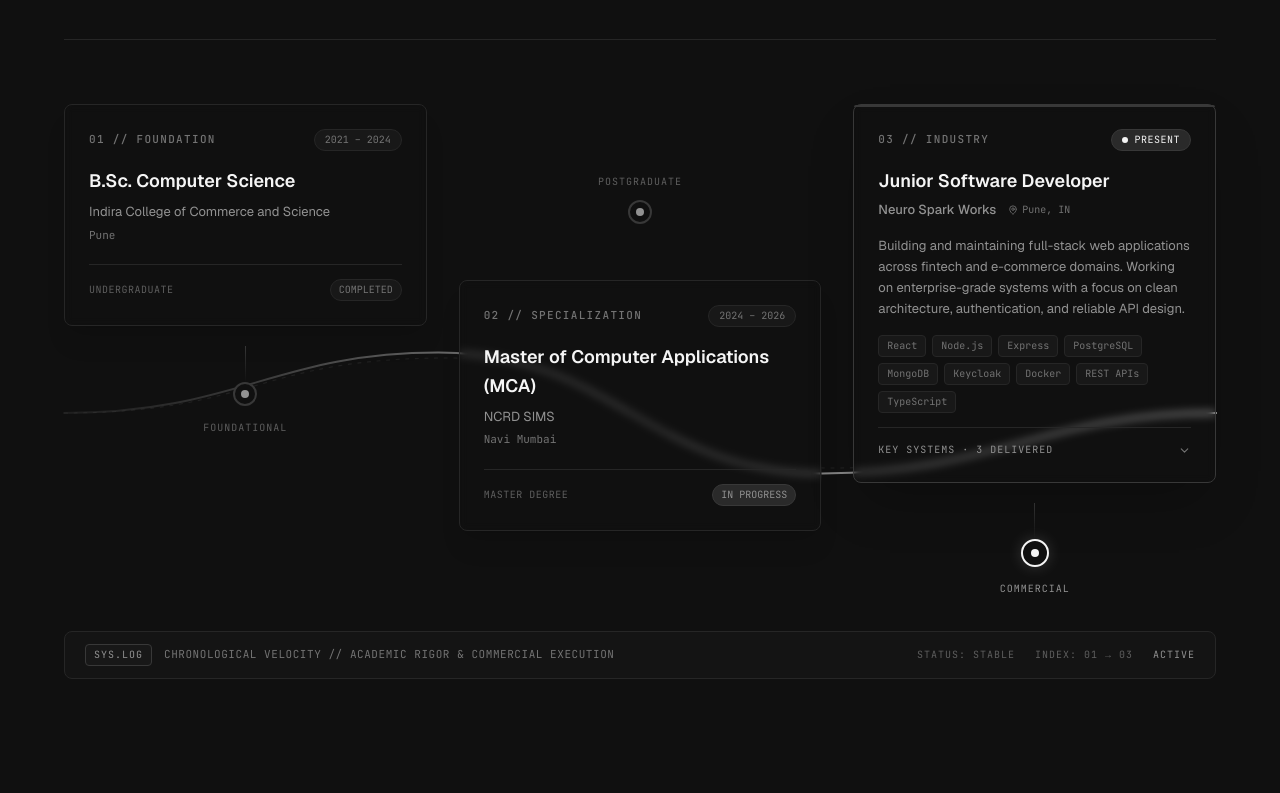
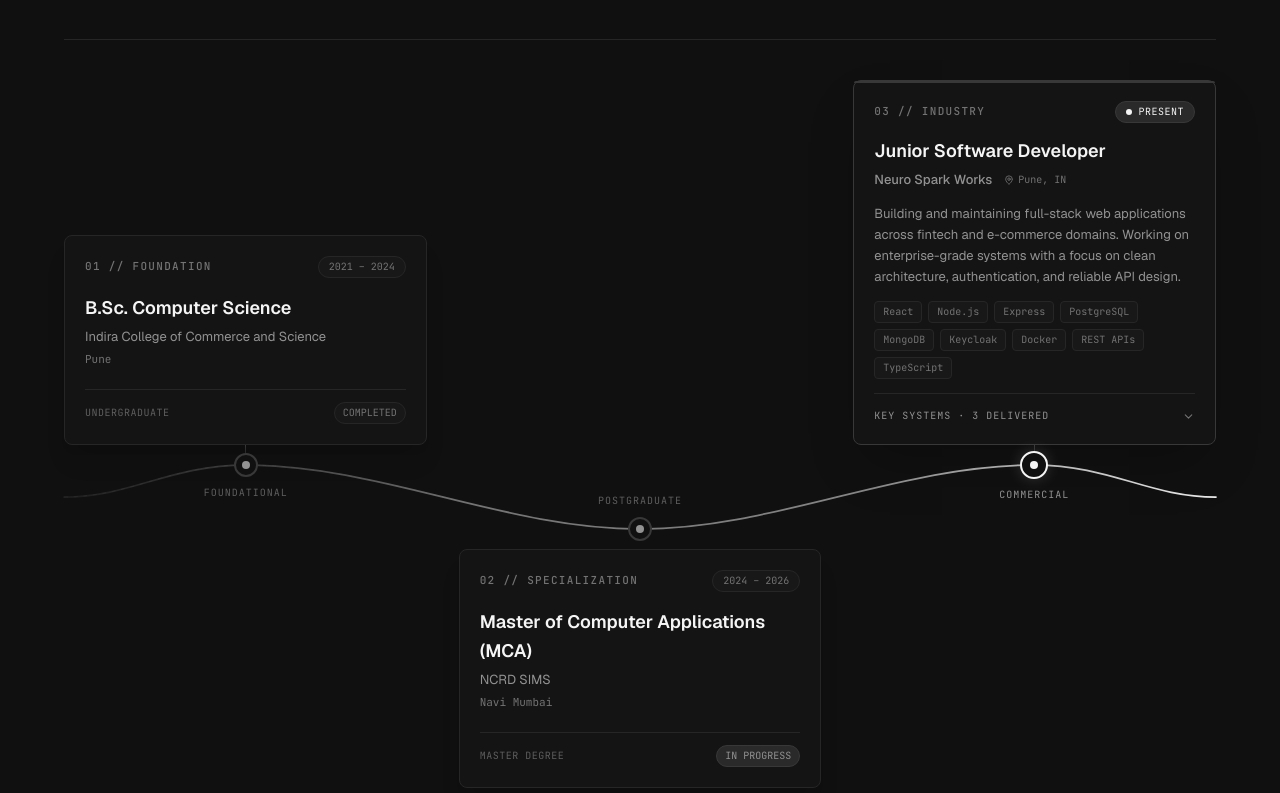
Before and after one commit to Sudesh3113/SudeshBeloshePortfolio, a React (Vite) app: page / in a window 1280 px wide. Shown: the part 3227-4020 px from the top of the page. Built offline with nearby package versions, Linux system fonts and the light colour scheme.

Commit message:
fix: lock milestone dots and stems directly onto S-curve Bezier points

```diff
--- a/src/components/experience/ExperienceSection.tsx
+++ b/src/components/experience/ExperienceSection.tsx
@@ -73,81 +73,118 @@ function DeliveredSystemsList({ projectIds }: { projectIds: string[] }) {
   )
 }
 
-/* ───────────── desktop: node ring + stem connector ───────────────── */
+/* ───────────── desktop: S-curve wave with locked nodes ───────────── */
 
-function DesktopMilestoneNode({
-  label,
-  direction,
-  active = false,
-  delay = 0.3,
-}: {
-  label: string
-  direction: 'down' | 'up'
-  active?: boolean
-  delay?: number
-}) {
-  const stem = (
+/**
+ * viewBox 1200 × 104:
+ *   Col 1 center = 15.78% (x = 189, y = 20) — Crest 1
+ *   Col 2 center = 50.00% (x = 600, y = 84) — Trough
+ *   Col 3 center = 84.22% (x = 1011, y = 20) — Crest 2
+ * Every dot and stem is positioned inside this same container so the dots
+ * sit 100% on the SVG Bezier path at every desktop viewport width.
+ */
+function DesktopWaveTrack() {
+  const wavePath =
+    'M 0,52 C 70,52 110,20 189,20 C 330,20 460,84 600,84 C 740,84 870,20 1011,20 C 1090,20 1130,52 1200,52'
+
+  return (
+    <div className="hidden lg:block relative w-full h-[104px] pointer-events-none select-none" aria-hidden="true">
+      <svg
+        className="absolute inset-0 w-full h-full overflow-visible"
+        viewBox="0 0 1200 104"
+        preserveAspectRatio="none"
+        fill="none"
+      >
+        <defs>
+          <linearGradient id="expStreamGradient" x1="0%" y1="0%" x2="100%" y2="0%">
+            <stop offset="0%" stopColor="#383838" stopOpacity="0.35" />
+            <stop offset="35%" stopColor="#929292" stopOpacity="0.75" />
+            <stop offset="70%" stopColor="#929292" stopOpacity="0.9" />
+            <stop offset="100%" stopColor="#F5F5F5" stopOpacity="0.95" />
+          </linearGradient>
+        </defs>
+
+        {/* Subtle Secondary Ghost Dashed Wave */}
+        <path
+          d={wavePath}
+          stroke="#262626"
+          strokeWidth="1"
+          strokeDasharray="4 6"
+          opacity="0.7"
+        />
+
+        {/* Primary Harmonic Bezier Wave — draws in on scroll */}
+        <m.path
+          d={wavePath}
+          stroke="url(#expStreamGradient)"
+          strokeWidth="1.75"
+          strokeLinecap="round"
+          initial={{ pathLength: 0, opacity: 0.25 }}
+          whileInView={{ pathLength: 1, opacity: 1 }}
+          viewport={{ once: true, amount: 0.2 }}
+          transition={{ duration: 1.25, ease: [0.16, 1, 0.3, 1] as const }}
+        />
+      </svg>
+
+      {/* ── Node 01: FOUNDATIONAL (on Crest 1: left 15.78%, top 20px) ── */}
       <div
-      className={`w-px h-9 ${
-        direction === 'down'
-          ? 'bg-gradient-to-b from-border-hover to-text-muted/70'
-          : 'bg-gradient-to-b from-text-muted/70 to-border-hover'
-      }`}
-    />
-  )
-
-  const ring = (
+        className="absolute top-0 bottom-0 -translate-x-1/2 flex flex-col items-center"
+        style={{ left: '15.78%' }}
+      >
+        <div className="w-px h-[20px] bg-gradient-to-b from-border-hover to-text-muted/70" />
         <m.div
           initial={{ scale: 0, opacity: 0 }}
           whileInView={{ scale: 1, opacity: 1 }}
           viewport={{ once: true, amount: 0.2 }}
-      transition={{ duration: 0.35, delay, ease: [0.16, 1, 0.3, 1] as const }}
-      className={`relative flex items-center justify-center rounded-full bg-bg transition-all duration-300 group-hover:scale-110 ${
-        active
-          ? 'w-7 h-7 border-2 border-text-primary shadow-[0_0_16px_rgba(245,245,245,0.16)]'
-          : 'w-6 h-6 border-2 border-border-hover group-hover:border-text-primary'
-      }`}
+          transition={{ duration: 0.35, delay: 0.25, ease: [0.16, 1, 0.3, 1] as const }}
+          className="-mt-3 flex items-center justify-center w-6 h-6 rounded-full bg-bg border-2 border-border-hover"
         >
-      <span
-        className={`rounded-full ${
-          active
-            ? 'w-2 h-2 bg-text-primary animate-pulse-dot'
-            : 'w-2 h-2 bg-text-secondary group-hover:bg-text-primary transition-colors duration-300'
-        }`}
-      />
+          <span className="w-2 h-2 rounded-full bg-text-secondary" />
         </m.div>
-  )
+        <span className="mt-2 font-mono text-[10px] tracking-widest text-text-faint uppercase">
+          FOUNDATIONAL
+        </span>
+      </div>
 
-  const tag = (
-    <span
-      className={`font-mono text-[10px] tracking-widest uppercase ${
-        active ? 'text-text-secondary' : 'text-text-faint'
-      }`}
+      {/* ── Node 02: POSTGRADUATE (on Trough: left 50%, top 84px) ── */}
+      <div
+        className="absolute top-0 bottom-0 -translate-x-1/2 flex flex-col items-center justify-end"
+        style={{ left: '50%' }}
       >
-      {label}
+        <span className="mb-2 font-mono text-[10px] tracking-widest text-text-faint uppercase">
+          POSTGRADUATE
         </span>
-  )
+        <m.div
+          initial={{ scale: 0, opacity: 0 }}
+          whileInView={{ scale: 1, opacity: 1 }}
+          viewport={{ once: true, amount: 0.2 }}
+          transition={{ duration: 0.35, delay: 0.55, ease: [0.16, 1, 0.3, 1] as const }}
+          className="-mb-3 relative z-10 flex items-center justify-center w-6 h-6 rounded-full bg-bg border-2 border-border-hover"
+        >
+          <span className="w-2 h-2 rounded-full bg-text-secondary" />
+        </m.div>
+        <div className="w-px h-[20px] bg-gradient-to-b from-text-muted/70 to-border-hover" />
+      </div>
 
-  return (
+      {/* ── Node 03: COMMERCIAL (on Crest 2: left 84.22%, top 20px) ── */}
       <div
-      className={`hidden lg:flex flex-col items-center ${
-        direction === 'down' ? 'mt-5' : 'mb-5'
-      }`}
-      aria-hidden="true"
+        className="absolute top-0 bottom-0 -translate-x-1/2 flex flex-col items-center"
+        style={{ left: '84.22%' }}
       >
-      {direction === 'down' ? (
-        <>
-          {stem}
-          {ring}
-          <div className="mt-2">{tag}</div>
-        </>
-      ) : (
-        <>
-          <div className="mb-2">{tag}</div>
-          {ring}
-          {stem}
-        </>
-      )}
+        <div className="w-px h-[20px] bg-gradient-to-b from-border-hover to-text-primary/80" />
+        <m.div
+          initial={{ scale: 0, opacity: 0 }}
+          whileInView={{ scale: 1, opacity: 1 }}
+          viewport={{ once: true, amount: 0.2 }}
+          transition={{ duration: 0.35, delay: 0.85, ease: [0.16, 1, 0.3, 1] as const }}
+          className="-mt-3.5 flex items-center justify-center w-7 h-7 rounded-full bg-bg border-2 border-text-primary shadow-[0_0_16px_rgba(245,245,245,0.16)]"
+        >
+          <span className="w-2 h-2 rounded-full bg-text-primary animate-pulse-dot" />
+        </m.div>
+        <span className="mt-2 font-mono text-[10px] tracking-widest text-text-secondary uppercase">
+          COMMERCIAL
+        </span>
+      </div>
     </div>
   )
 }
@@ -216,7 +253,7 @@ export function ExperienceSection() {
           whileInView={{ opacity: 1, y: 0 }}
           viewport={{ once: true, amount: 0.2 }}
           transition={{ duration: 0.5, ease: [0.16, 1, 0.3, 1] as const }}
-          className="flex flex-col md:flex-row md:items-end justify-between gap-6 pb-10 mb-8 border-b border-border-rest"
+          className="flex flex-col md:flex-row md:items-end justify-between gap-6 pb-10 mb-10 border-b border-border-rest"
         >
           <div>
             <SectionTag index="04" label="CHRONOLOGY & FOUNDATION" pulse className="mb-4" />
@@ -240,63 +277,20 @@ export function ExperienceSection() {
           </div>
         </m.div>
 
-        {/* ── Desktop Staggered 3-Column S-Curve Composition ── */}
-        <div className="hidden lg:block relative pt-8 pb-6">
-          {/* Ambient S-Curve SVG Vector Connector sweeping behind the 3 columns */}
-          <div
-            className="absolute inset-x-0 top-[54%] -translate-y-1/2 pointer-events-none z-0"
-            aria-hidden="true"
-          >
-            <svg
-              className="w-full h-44 overflow-visible"
-              viewBox="0 0 1200 160"
-              preserveAspectRatio="none"
-              fill="none"
-            >
-              <defs>
-                <linearGradient id="expStreamGradient" x1="0%" y1="0%" x2="100%" y2="0%">
-                  <stop offset="0%" stopColor="#383838" stopOpacity="0.35" />
-                  <stop offset="35%" stopColor="#929292" stopOpacity="0.7" />
-                  <stop offset="70%" stopColor="#929292" stopOpacity="0.9" />
-                  <stop offset="100%" stopColor="#F5F5F5" stopOpacity="0.95" />
-                </linearGradient>
-              </defs>
-
-              {/* Subtle Secondary Ghost Dashed Wave */}
-              <path
-                d="M 0,80 C 200,80 200,30 400,30 C 600,30 600,130 800,130 C 1000,130 1000,80 1200,80"
-                stroke="#262626"
-                strokeWidth="1"
-                strokeDasharray="4 6"
-                opacity="0.75"
-              />
-
-              {/* Primary Harmonic Bezier Wave — draws in on scroll */}
-              <m.path
-                d="M 0,80 C 180,80 220,25 390,25 C 570,25 610,135 790,135 C 970,135 1020,80 1200,80"
-                stroke="url(#expStreamGradient)"
-                strokeWidth="1.75"
-                strokeLinecap="round"
-                initial={{ pathLength: 0, opacity: 0.25 }}
-                whileInView={{ pathLength: 1, opacity: 1 }}
-                viewport={{ once: true, amount: 0.2 }}
-                transition={{ duration: 1.25, ease: [0.16, 1, 0.3, 1] as const }}
-              />
-            </svg>
-          </div>
-
-          {/* 3-Column Staggered Grid */}
-          <div className="grid grid-cols-3 gap-8 relative z-10 items-start">
-            {/* ── 01 // FOUNDATION (B.Sc. CS) — Top-aligned ── */}
+        {/* ── Desktop 3-Column S-Curve Composition ── */}
+        <div className="hidden lg:block">
+          {/* Top Row: Col 1 (B.Sc.) and Col 3 (Industry) bottom-aligned flush to the wave stems */}
+          <div className="grid grid-cols-3 gap-8 items-end">
+            {/* Col 1 — 01 // FOUNDATION */}
+            <div>
               {bsc && (
                 <m.div
                   initial={{ opacity: 0, y: 20 }}
                   whileInView={{ opacity: 1, y: 0 }}
                   viewport={{ once: true, amount: 0.2 }}
                   transition={{ duration: 0.5, ease: [0.16, 1, 0.3, 1] as const }}
-                className="group flex flex-col -translate-y-4"
+                  className="p-5 rounded-lg border border-border-rest bg-surface-low hover:border-border-hover hover:-translate-y-0.5 transition-all duration-base shadow-xl"
                 >
-                <div className="p-6 rounded-lg border border-border-rest bg-surface-low/95 backdrop-blur-sm hover:border-border-hover hover:-translate-y-0.5 transition-all duration-base shadow-xl">
                   <div className="flex flex-wrap items-center justify-between gap-2 mb-4">
                     <span className="label-caps text-text-faint">01 // FOUNDATION</span>
                     <span className="font-mono text-[10px] px-2.5 py-0.5 rounded-full border border-border-rest bg-surface-card text-text-muted">
@@ -305,7 +299,7 @@ export function ExperienceSection() {
                   </div>
 
                   <h3
-                    className="font-sans font-semibold text-text-primary mb-1.5 group-hover:text-white transition-colors"
+                    className="font-sans font-semibold text-text-primary mb-1"
                     style={{ fontSize: 'var(--text-headline-sm)' }}
                   >
                     {bsc.degree} {bsc.field}
@@ -313,7 +307,7 @@ export function ExperienceSection() {
                   <p className="font-sans text-[13px] text-text-secondary mb-1">{bsc.institution}</p>
                   <p className="font-mono text-[11px] text-text-muted mb-5">{bsc.location}</p>
 
-                  <div className="pt-3.5 border-t border-border-rest flex items-center justify-between">
+                  <div className="pt-3 border-t border-border-rest flex items-center justify-between">
                     <span className="font-mono text-[10px] uppercase tracking-wider text-text-faint">
                       UNDERGRADUATE
                     </span>
@@ -321,69 +315,29 @@ export function ExperienceSection() {
                       COMPLETED
                     </span>
                   </div>
+                </m.div>
+              )}
             </div>
 
-                <DesktopMilestoneNode label="FOUNDATIONAL" direction="down" delay={0.3} />
-              </m.div>
-            )}
+            {/* Col 2 — Empty on top row */}
+            <div />
 
-            {/* ── 02 // SPECIALIZATION (MCA) — Staggered lower ── */}
-            {mca && (
-              <m.div
-                initial={{ opacity: 0, y: 24 }}
-                whileInView={{ opacity: 1, y: 0 }}
-                viewport={{ once: true, amount: 0.2 }}
-                transition={{ duration: 0.5, delay: 0.12, ease: [0.16, 1, 0.3, 1] as const }}
-                className="group flex flex-col mt-16"
-              >
-                <DesktopMilestoneNode label="POSTGRADUATE" direction="up" delay={0.55} />
-
-                <div className="p-6 rounded-lg border border-border-rest bg-surface-low/95 backdrop-blur-sm hover:border-border-hover hover:-translate-y-0.5 transition-all duration-base shadow-xl">
-                  <div className="flex flex-wrap items-center justify-between gap-2 mb-4">
-                    <span className="label-caps text-text-faint">02 // SPECIALIZATION</span>
-                    <span className="font-mono text-[10px] px-2.5 py-0.5 rounded-full border border-border-rest bg-surface-card text-text-muted">
-                      {mca.startYear} – {mca.endYear}
-                    </span>
-                  </div>
-
-                  <h3
-                    className="font-sans font-semibold text-text-primary mb-1.5 group-hover:text-white transition-colors"
-                    style={{ fontSize: 'var(--text-headline-sm)' }}
-                  >
-                    {mca.field} ({mca.degree})
-                  </h3>
-                  <p className="font-sans text-[13px] text-text-secondary mb-1">{mca.institution}</p>
-                  <p className="font-mono text-[11px] text-text-muted mb-5">{mca.location}</p>
-
-                  <div className="pt-3.5 border-t border-border-rest flex items-center justify-between">
-                    <span className="font-mono text-[10px] uppercase tracking-wider text-text-faint">
-                      MASTER DEGREE
-                    </span>
-                    <span className="font-mono text-[10px] px-2 py-0.5 rounded-full bg-surface-high text-text-secondary border border-border-hover">
-                      {mca.status === 'in-progress' ? 'IN PROGRESS' : 'COMPLETED'}
-                    </span>
-                  </div>
-                </div>
-              </m.div>
-            )}
-
-            {/* ── 03 // INDUSTRY (Neuro Spark Works) — Top-aligned ── */}
+            {/* Col 3 — 03 // INDUSTRY */}
+            <div>
               {exp && (
                 <m.div
                   initial={{ opacity: 0, y: 20 }}
                   whileInView={{ opacity: 1, y: 0 }}
                   viewport={{ once: true, amount: 0.2 }}
-                transition={{ duration: 0.5, delay: 0.22, ease: [0.16, 1, 0.3, 1] as const }}
-                className="group flex flex-col -translate-y-4"
+                  transition={{ duration: 0.5, delay: 0.2, ease: [0.16, 1, 0.3, 1] as const }}
+                  className="relative p-5 rounded-lg border border-border-hover bg-surface-low hover:border-text-muted/60 hover:-translate-y-0.5 transition-all duration-base shadow-2xl"
                 >
-                <div className="relative p-6 rounded-lg border border-border-hover bg-surface-low/95 backdrop-blur-sm hover:border-text-muted/60 hover:-translate-y-0.5 transition-all duration-base shadow-2xl">
-                  {/* Subtle monochrome top highlight bar */}
                   <div
                     className="absolute top-0 inset-x-0 h-[2px] bg-gradient-to-r from-border-hover via-text-primary/80 to-border-hover rounded-t-lg"
                     aria-hidden="true"
                   />
 
-                  <div className="flex flex-wrap items-center justify-between gap-2 mb-4">
+                  <div className="flex flex-wrap items-center justify-between gap-2 mb-3.5">
                     <span className="label-caps text-text-muted">03 // INDUSTRY</span>
                     <div className="inline-flex items-center gap-1.5 px-2.5 py-0.5 rounded-full border border-border-hover bg-surface-high">
                       <span className="w-1.5 h-1.5 rounded-full bg-text-primary animate-pulse-dot" aria-hidden="true" />
@@ -399,7 +353,7 @@ export function ExperienceSection() {
                   >
                     {exp.role}
                   </h3>
-                  <div className="flex flex-wrap items-center gap-x-3 gap-y-1 mb-3.5">
+                  <div className="flex flex-wrap items-center gap-x-3 gap-y-1 mb-3">
                     <p className="font-sans text-[13px] font-medium text-text-secondary">{exp.company}</p>
                     <span className="inline-flex items-center gap-1 font-mono text-[10px] text-text-muted">
                       <MapPin size={10} />
@@ -407,7 +361,7 @@ export function ExperienceSection() {
                     </span>
                   </div>
 
-                  <p className="font-sans text-[13px] text-text-secondary leading-relaxed mb-4">
+                  <p className="font-sans text-[13px] text-text-secondary leading-relaxed mb-3.5">
                     {exp.description}
                   </p>
 
@@ -418,11 +372,54 @@ export function ExperienceSection() {
                   </div>
 
                   <DeliveredSystemsList projectIds={exp.projectIds} />
+                </m.div>
+              )}
+            </div>
           </div>
 
-                <DesktopMilestoneNode label="COMMERCIAL" direction="down" active delay={0.8} />
+          {/* Middle Row: S-Curve Wave with 3 Milestone Dots locked directly onto the path */}
+          <DesktopWaveTrack />
+
+          {/* Bottom Row: Col 2 (MCA) flush below Node 02's stem */}
+          <div className="grid grid-cols-3 gap-8">
+            <div />
+            <div>
+              {mca && (
+                <m.div
+                  initial={{ opacity: 0, y: 18 }}
+                  whileInView={{ opacity: 1, y: 0 }}
+                  viewport={{ once: true, amount: 0.2 }}
+                  transition={{ duration: 0.5, delay: 0.12, ease: [0.16, 1, 0.3, 1] as const }}
+                  className="p-5 rounded-lg border border-border-rest bg-surface-low hover:border-border-hover hover:-translate-y-0.5 transition-all duration-base shadow-xl"
+                >
+                  <div className="flex flex-wrap items-center justify-between gap-2 mb-4">
+                    <span className="label-caps text-text-faint">02 // SPECIALIZATION</span>
+                    <span className="font-mono text-[10px] px-2.5 py-0.5 rounded-full border border-border-rest bg-surface-card text-text-muted">
+                      {mca.startYear} – {mca.endYear}
+                    </span>
+                  </div>
+
+                  <h3
+                    className="font-sans font-semibold text-text-primary mb-1"
+                    style={{ fontSize: 'var(--text-headline-sm)' }}
+                  >
+                    {mca.field} ({mca.degree})
+                  </h3>
+                  <p className="font-sans text-[13px] text-text-secondary mb-1">{mca.institution}</p>
+                  <p className="font-mono text-[11px] text-text-muted mb-5">{mca.location}</p>
+
+                  <div className="pt-3 border-t border-border-rest flex items-center justify-between">
+                    <span className="font-mono text-[10px] uppercase tracking-wider text-text-faint">
+                      MASTER DEGREE
+                    </span>
+                    <span className="font-mono text-[10px] px-2 py-0.5 rounded-full bg-surface-high text-text-secondary border border-border-hover">
+                      {mca.status === 'in-progress' ? 'IN PROGRESS' : 'COMPLETED'}
+                    </span>
+                  </div>
                 </m.div>
               )}
+            </div>
+            <div />
           </div>
 
           {/* Subtle Editorial Telemetry Footer Bar */}
@@ -431,7 +428,7 @@ export function ExperienceSection() {
             whileInView={{ opacity: 1, y: 0 }}
             viewport={{ once: true, amount: 0.3 }}
             transition={{ duration: 0.45, delay: 0.25, ease: [0.16, 1, 0.3, 1] as const }}
-            className="mt-8 px-5 py-3 rounded-lg border border-border-rest bg-surface-low flex items-center justify-between gap-4"
+            className="mt-10 px-5 py-3 rounded-lg border border-border-rest bg-surface-low flex items-center justify-between gap-4"
           >
             <div className="flex items-center gap-3">
               <span className="font-mono text-[10px] uppercase tracking-widest px-2 py-0.5 rounded border border-border-hover bg-surface-card text-text-secondary">
```
Lines whose indentation alone changed are shown as unchanged.
